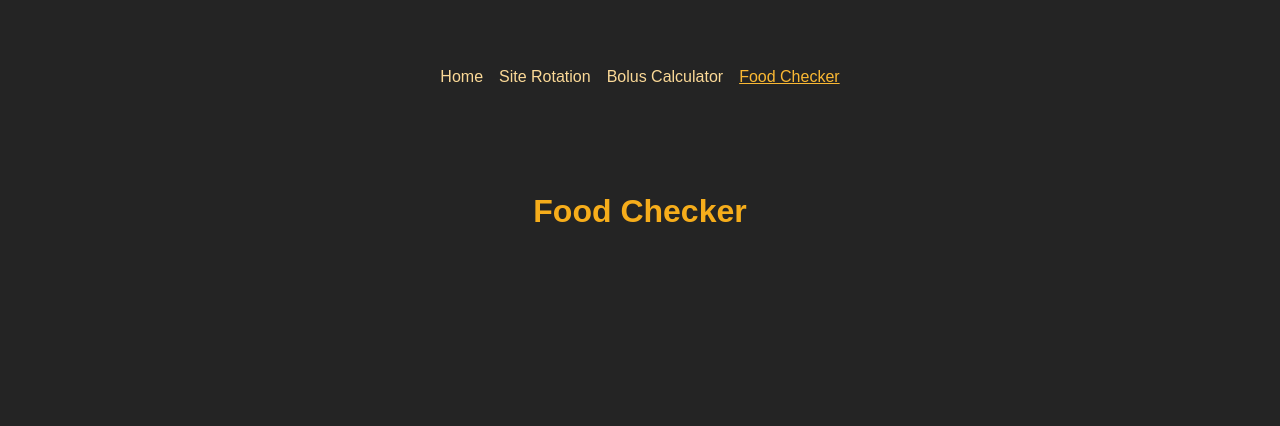
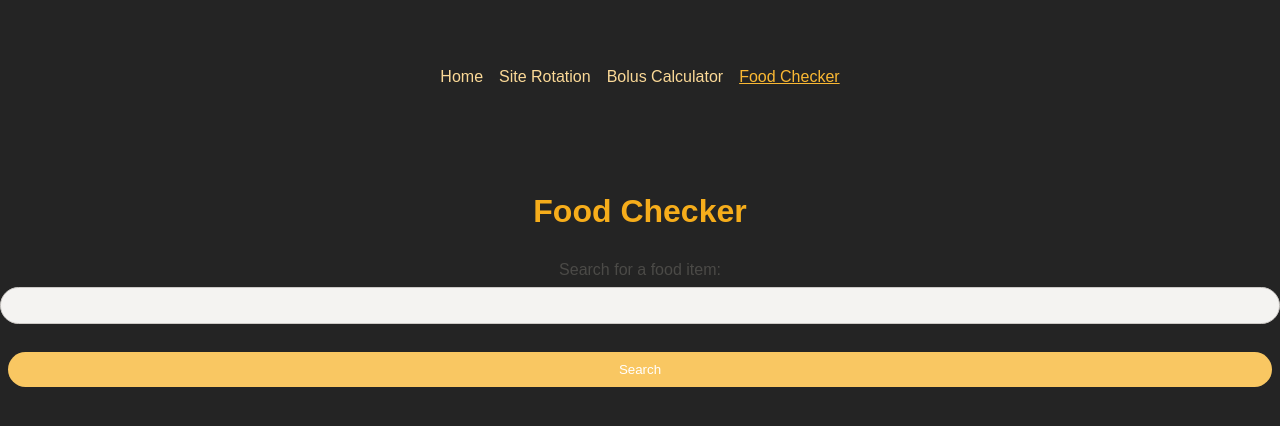
Before and after one commit to teoaldridge/diabetic-assistant, a React (Create React App) app: page /foodchecker in a window 1280 px wide. Shown: the top 426 px of the page. Built offline with nearby package versions, Linux system fonts and the light colour scheme; no server answers.

Commit message:
complete the basic FoodChecker functionality with interface in .js files

```diff
--- a/src/components/FoodChecker/FoodChecker.jsx
+++ b/src/components/FoodChecker/FoodChecker.jsx
@@ -1,15 +1,80 @@
-function FoodChecker() {
-  var foodItem = "bread";
-  async function logFoodInfo(foodItem) {
-    const response = await fetch(
-      "https://api.edamam.com/api/food-database/v2/parser?ingr=" +
-        foodItem +
-        "&app_id=ef55a799&app_key=29c343ff5161b831727b76cc63abe625"
-    );
-    const foodInfo = await response.json();
-    console.log(foodInfo);
-  }
-  logFoodInfo(foodItem);
-}
+import axios from "axios";
+import { useState } from "react";
+import "./FoodChecker.module.css";
 
-export default FoodChecker;
+const App = () => {
+  const [searchTerm, setSearchTerm] = useState("");
+  const [foodData, setFoodData] = useState(null);
+
+  const handleSearch = async (e) => {
+    e.preventDefault();
+    try {
+      const response = await axios.get(
+        `https://api.edamam.com/api/food-database/v2/parser`,
+        {
+          params: {
+            app_id: "ef55a799", // Replace with your Edamam app ID
+            app_key: "29c343ff5161b831727b76cc63abe625", // Replace with your Edamam app key
+            ingr: searchTerm,
+          },
+        }
+      );
+      setFoodData(response.data.parsed);
+    } catch (error) {
+      console.error(error);
+    }
+  };
+
+  return (
+    <div className="container">
+      <div className="row">
+        <div className="col-xs-12 col-md-6">
+          <form onSubmit={handleSearch}>
+            <div className="form-group">
+              <label>Search for a food item:</label>
+              <input
+                type="text"
+                className="form-control"
+                value={searchTerm}
+                onChange={(e) => setSearchTerm(e.target.value)}
+              />
+            </div>
+            <button className="btn btn-primary" type="submit">
+              Search
+            </button>
+          </form>
+        </div>
+      </div>
+      {foodData && (
+        <div className="row mt-4">
+          <div className="col">
+            <table>
+              <thead>
+                <tr>
+                  <th>Food Name</th>
+                  <th>Calories</th>
+                  <th>Protein (g)</th>
+                  <th>Fat (g)</th>
+                  <th>Carbs (g)</th>
+                </tr>
+              </thead>
+              <tbody>
+                {foodData.map((food, index) => (
+                  <tr key={index}>
+                    <td>{food.food.label}</td>
+                    <td>{food.food.nutrients.ENERC_KCAL.toFixed(2)}</td>
+                    <td>{food.food.nutrients.PROCNT.toFixed(2)}</td>
+                    <td>{food.food.nutrients.FAT.toFixed(2)}</td>
+                    <td>{food.food.nutrients.CHOCDF.toFixed(2)}</td>
+                  </tr>
+                ))}
+              </tbody>
+            </table>
+          </div>
+        </div>
+      )}
+    </div>
+  );
+};
+
+export default App;
--- /dev/null
+++ b/src/components/FoodChecker/FoodChecker.module.css
@@ -0,0 +1,46 @@
+/* src/styles.css */
+
+.container {
+  margin-top: 50px;
+}
+
+.form-group {
+  margin-bottom: 20px;
+}
+
+.form-control {
+  width: 100%;
+}
+
+.btn {
+  margin-top: 10px;
+}
+
+table {
+  width: 100%;
+  border-collapse: collapse;
+}
+
+table,
+th,
+td {
+  border: 1px solid black;
+}
+
+th,
+td {
+  padding: 8px;
+}
+
+th {
+  background-color: #f2f2f2;
+  color: black;
+}
+
+tr:nth-child(even) {
+  background-color: #f2f2f2;
+}
+
+tr:hover {
+  background-color: #ddd;
+}
```
